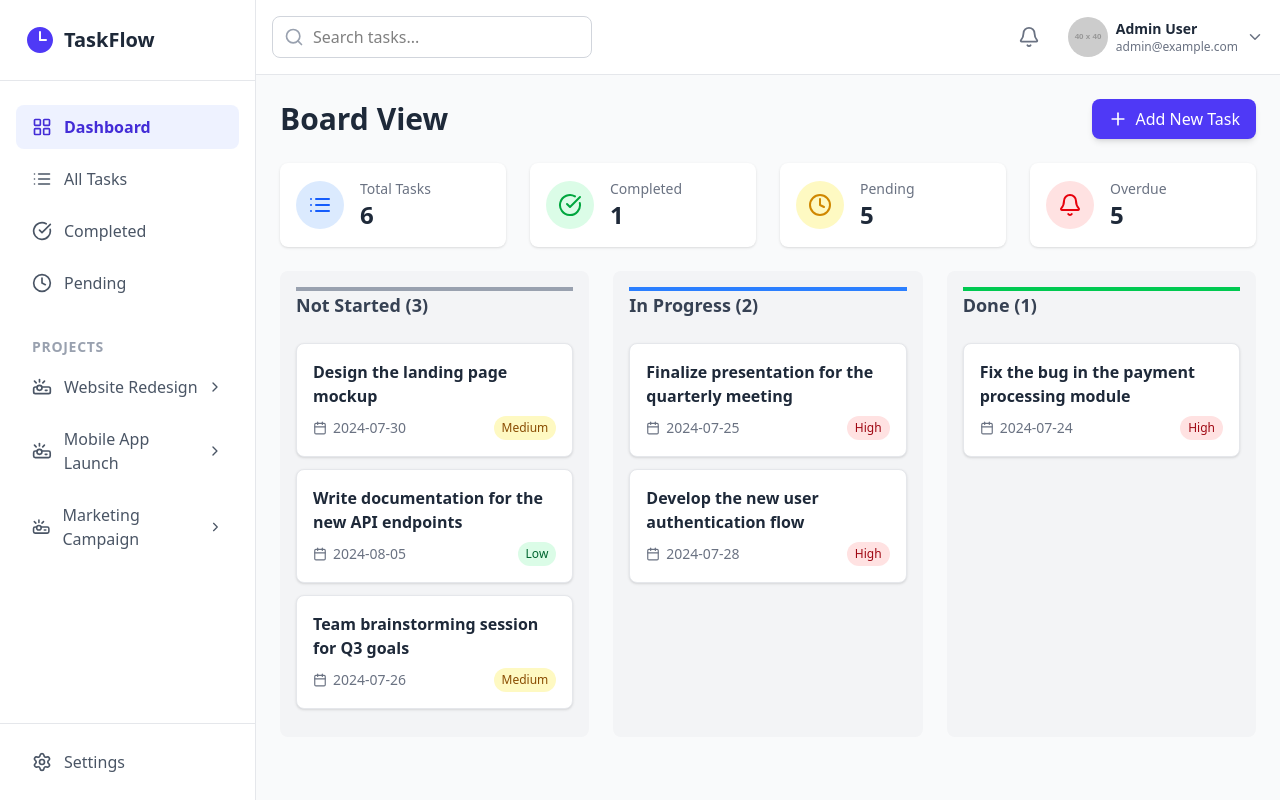
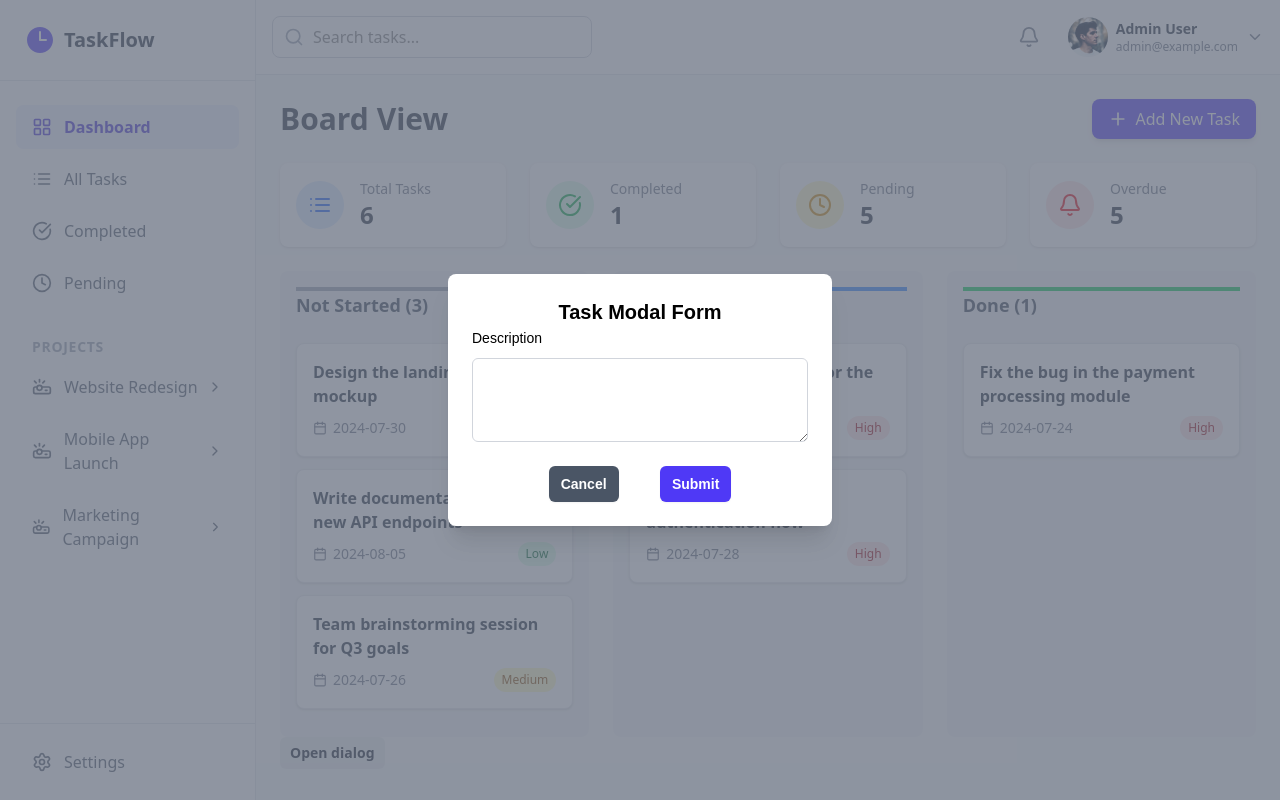
Before and after one commit to EaintHmoo/my-todo-list, a Next.js app: page / in a window 1280 px wide. Built offline with nearby package versions, Linux system fonts and the light colour scheme.

Commit message:
separate files

```diff
--- a/package.json
+++ b/package.json
@@ -10,6 +10,8 @@
   },
   "dependencies": {
     "@dnd-kit/core": "^6.3.1",
+    "@headlessui/react": "^2.2.4",
+    "@heroicons/react": "^2.2.0",
     "lucide-react": "^0.525.0",
     "next": "15.4.2",
     "react": "19.1.0",
--- /dev/null
+++ b/src/app/(main)/layout.tsx
@@ -0,0 +1,42 @@
+"use client";
+import React, { useState } from 'react';
+import { ChevronDown, Search, Bell, Menu } from 'lucide-react';
+import Sidebar from '@/components/Sidebar';
+import Image from 'next/image';
+import avatorImage from '@/images/avatar.jpg';
+
+export default function RootLayout({
+  children,
+}: Readonly<{
+  children: React.ReactNode;
+}>) {
+  const [isSidebarOpen, setSidebarOpen] = useState(false);
+
+  return (
+    <div className="flex h-screen bg-gray-50 font-sans overflow-hidden">
+        <Sidebar isSidebarOpen={isSidebarOpen} setSidebarOpen={setSidebarOpen} />
+        <div className="flex-1 flex flex-col overflow-hidden">
+        <header className="bg-white border-b border-gray-200 p-4 flex items-center justify-between flex-shrink-0">
+            <div className="flex items-center">
+            <button onClick={() => setSidebarOpen(true)} className="md:hidden mr-4 text-gray-600"><Menu size={24} /></button>
+            <div className="relative hidden md:block"><Search className="absolute left-3 top-1/2 -translate-y-1/2 text-gray-400" size={20} /><input type="text" placeholder="Search tasks..." className="w-full md:w-80 pl-10 pr-4 py-2 border border-gray-300 rounded-lg focus:outline-none focus:ring-2 focus:ring-indigo-500" /></div>
+            </div>
+            <div className="flex items-center space-x-5">
+            <button className="p-2 text-gray-500 hover:text-gray-800 hover:bg-gray-100 rounded-full"><Bell size={22} /></button>
+            <div className="flex items-center space-x-2">
+            <Image
+            src={avatorImage}
+            sizes="(min-width: 1024px) 32rem, 20rem"
+            alt="User Avatar"
+            className="w-10 h-10 rounded-full" />
+                <div><p className="font-semibold text-sm text-gray-800">Admin User</p><p className="text-xs text-gray-500">admin@example.com</p></div><ChevronDown size={18} className="text-gray-500 cursor-pointer" /></div>
+            </div>
+        </header>
+
+        <main className="flex-1 overflow-x-hidden overflow-y-auto p-6">
+            {children}
+        </main>
+        </div>
+    </div>
+  );
+}
--- a/src/app/_page.tsx
+++ /dev/null
@@ -1,7 +0,0 @@
-export default function Home() {
-  return (
-    <div className="font-sans grid grid-rows-[20px_1fr_20px] items-center justify-items-center min-h-screen p-8 pb-20 gap-16 sm:p-20">
-        Hello World
-    </div>
-  );
-}
--- a/src/components/Dashboard.tsx
+++ b/src/components/Dashboard.tsx
@@ -1,13 +1,13 @@
 "use client";
 import React, { useState } from 'react';
 import { DndContext, DragEndEvent, DragOverlay, DragStartEvent, closestCorners } from '@dnd-kit/core';
-import { ChevronDown, Search, Bell, Plus, CheckCircle, Clock, List, Menu } from 'lucide-react';
-import Sidebar from '@/components/Sidebar';
+import {  Bell, Plus, CheckCircle, Clock, List} from 'lucide-react';
 import { getTasksByStatus } from '@/libs/task';
 import { Column, ColumnId, Task } from '@/model/task';
 import StatCard from '@/components/StartCard';
 import KanbanColumn from '@/components/KanbanColumn';
 import KanbanTaskCard from '@/components/KanbanTaskCard';
+import TaskModal from './TaskModal';
 
 
 // Mock Data
@@ -23,7 +23,6 @@ const initialTasks:Array<Task> = [
 export default function Dashboard(){
     const [tasks, setTasks] = useState<Task[]>(initialTasks);
     const [columns, setColumns] = useState<Record<ColumnId, Column>>(getTasksByStatus(initialTasks));
-    const [isSidebarOpen, setSidebarOpen] = useState(false);
     const [activeTask, setActiveTask] = useState<Task | null>(null);
 
     const allTasks = Object.values(columns).flatMap(col => col.tasks);
@@ -56,21 +55,6 @@ export default function Dashboard(){
 
     return (
       <DndContext onDragStart={handleDragStart} onDragEnd={handleDragEnd} collisionDetection={closestCorners}>
-        <div className="flex h-screen bg-gray-50 font-sans overflow-hidden">
-          <Sidebar isSidebarOpen={isSidebarOpen} setSidebarOpen={setSidebarOpen} />
-          <div className="flex-1 flex flex-col overflow-hidden">
-            <header className="bg-white border-b border-gray-200 p-4 flex items-center justify-between flex-shrink-0">
-              <div className="flex items-center">
-                <button onClick={() => setSidebarOpen(true)} className="md:hidden mr-4 text-gray-600"><Menu size={24} /></button>
-                <div className="relative hidden md:block"><Search className="absolute left-3 top-1/2 -translate-y-1/2 text-gray-400" size={20} /><input type="text" placeholder="Search tasks..." className="w-full md:w-80 pl-10 pr-4 py-2 border border-gray-300 rounded-lg focus:outline-none focus:ring-2 focus:ring-indigo-500" /></div>
-              </div>
-              <div className="flex items-center space-x-5">
-                <button className="p-2 text-gray-500 hover:text-gray-800 hover:bg-gray-100 rounded-full"><Bell size={22} /></button>
-                <div className="flex items-center space-x-2"><img src="https://placehold.co/40x40/6366f1/ffffff?text=A" alt="User Avatar" className="w-10 h-10 rounded-full" /><div><p className="font-semibold text-sm text-gray-800">Admin User</p><p className="text-xs text-gray-500">admin@example.com</p></div><ChevronDown size={18} className="text-gray-500 cursor-pointer" /></div>
-              </div>
-            </header>
-
-            <main className="flex-1 overflow-x-hidden overflow-y-auto p-6">
         <div className="flex items-center justify-between mb-6"><h1 className="text-3xl font-bold text-gray-800">Board View</h1><button className="flex items-center bg-indigo-600 text-white px-4 py-2 rounded-lg shadow-md hover:bg-indigo-700 transition-colors"><Plus size={20} className="mr-2" /> Add New Task</button></div>
         <div className="grid grid-cols-1 md:grid-cols-2 lg:grid-cols-4 gap-6 mb-6">
           <StatCard icon={<List size={24} className="text-blue-600" />} title="Total Tasks" value={allTasks.length} color="bg-blue-100" />
@@ -83,12 +67,10 @@ export default function Dashboard(){
                 <KanbanColumn key={column.id} column={column} tasks={column.tasks} />
             ))}
         </div>
-            </main>
-          </div>
         <DragOverlay>
               {activeTask ? <KanbanTaskCard task={activeTask} isDragging /> : null}
         </DragOverlay>
-        </div>
+        <TaskModal/>
       </DndContext>
     );
 }
--- /dev/null
+++ b/src/components/Modal.tsx
@@ -0,0 +1,41 @@
+import { Dialog, DialogBackdrop, DialogPanel } from '@headlessui/react'
+
+type ModalProps = {
+    children:React.ReactNode;
+    open: boolean;
+    setOpen: React.Dispatch<React.SetStateAction<boolean>>;
+};
+
+export default function Modal({
+  children,
+  open,
+  setOpen,
+}:ModalProps){
+  return (
+    <div>
+      <button
+        onClick={() => setOpen(true)}
+        className="rounded-md bg-gray-950/5 px-2.5 py-1.5 text-sm font-semibold text-gray-900 hover:bg-gray-950/10"
+      >
+        Open dialog
+      </button>
+      <Dialog open={open} onClose={setOpen} className="relative z-10">
+        <DialogBackdrop
+          transition
+          className="fixed z-50 inset-0 bg-gray-500/75 transition-opacity data-closed:opacity-0 data-enter:duration-300 data-enter:ease-out data-leave:duration-200 data-leave:ease-in"
+        />
+
+        <div className="fixed inset-0 z-51 w-screen overflow-y-auto">
+          <div className="flex min-h-full items-end justify-center p-4 text-center sm:items-center sm:p-0">
+            <DialogPanel
+              transition
+              className="relative transform overflow-hidden rounded-lg bg-white px-4 pt-5 pb-4 text-left shadow-xl transition-all data-closed:translate-y-4 data-closed:opacity-0 data-enter:duration-300 data-enter:ease-out data-leave:duration-200 data-leave:ease-in sm:my-8 sm:w-full sm:max-w-sm sm:p-6 data-closed:sm:translate-y-0 data-closed:sm:scale-95"
+            >
+              {children}
+            </DialogPanel>
+          </div>
+        </div>
+      </Dialog>
+    </div>
+  )
+}
--- a/src/components/Sidebar.tsx
+++ b/src/components/Sidebar.tsx
@@ -16,8 +16,8 @@ export default function Sidebar({ isSidebarOpen, setSidebarOpen }: SidebarProps)
 
     return (
         <>
-            <div onClick={() => setSidebarOpen(false)} className={`fixed inset-0 bg-black/50 z-30 md:hidden transition-opacity duration-300 ${isSidebarOpen ? 'opacity-100' : 'opacity-0 pointer-events-none'}`} />
-            <aside className={`bg-white border-r border-gray-200 flex flex-col flex-shrink-0 fixed h-full w-64 z-40 transition-transform duration-300 ease-in-out md:static md:translate-x-0 ${isSidebarOpen ? 'translate-x-0' : '-translate-x-full'}`}>
+            <div onClick={() => setSidebarOpen(false)} className={`fixed inset-0 bg-black/50 z-10 md:hidden transition-opacity duration-300 ${isSidebarOpen ? 'opacity-100' : 'opacity-0 pointer-events-none'}`} />
+            <aside className={`bg-white border-r border-gray-200 flex flex-col flex-shrink-0 fixed h-full w-64 z-10 transition-transform duration-300 ease-in-out md:static md:translate-x-0 ${isSidebarOpen ? 'translate-x-0' : '-translate-x-full'}`}>
                 <div className="p-6 flex items-center justify-between border-b border-gray-200">
                     <div className="flex items-center space-x-2">
                         <svg xmlns="http://www.w3.org/2000/svg" viewBox="0 0 24 24" fill="currentColor" className="w-8 h-8 text-indigo-600"><path fillRule="evenodd" d="M12 2.25c-5.385 0-9.75 4.365-9.75 9.75s4.365 9.75 9.75 9.75 9.75-4.365 9.75-9.75S17.385 2.25 12 2.25zM12.75 6a.75.75 0 00-1.5 0v6c0 .414.336.75.75.75h4.5a.75.75 0 000-1.5h-3.75V6z" clipRule="evenodd" /></svg>
--- /dev/null
+++ b/src/components/TaskModal.tsx
@@ -0,0 +1,46 @@
+'use client';
+
+import { useState } from 'react'
+import Modal from './Modal';
+
+export default function TaskModal() {
+  const [open, setOpen] = useState(true)
+
+  return (
+    <Modal open={open} setOpen={setOpen}>
+      <form>
+        <h1 className="text-xl font-bold text-center"> Task Modal Form</h1>
+        <div className="col-span-full">
+          <label htmlFor="description" className="block text-sm/6 font-medium">
+            Description
+          </label>
+          <div className="mt-2">
+            <textarea
+              id="description"
+              name="description"
+              rows={3}
+              className="block w-full rounded-md bg-white px-3 py-1.5 text-base text-gray-900 outline-1 -outline-offset-1 outline-gray-300 placeholder:text-gray-400 focus:outline-2 focus:-outline-offset-2 focus:outline-indigo-600 sm:text-sm/6"
+              defaultValue={''}
+            />
+          </div>
+        </div>
+        <div className="mt-5 sm:mt-6 flex justify-around w-2/3 mx-auto">
+          <button
+            type="button"
+            onClick={() => setOpen(false)}
+            className="inline-flex justify-center rounded-md bg-gray-600 px-3 py-2 text-sm font-semibold text-white shadow-xs hover:bg-indigo-500 focus-visible:outline-2 focus-visible:outline-offset-2 focus-visible:outline-indigo-600"
+          >
+            Cancel
+          </button>
+          <button
+            type="button"
+            onClick={() => setOpen(false)}
+            className="inline-flex justify-center rounded-md bg-indigo-600 px-3 py-2 text-sm font-semibold text-white shadow-xs hover:bg-indigo-500 focus-visible:outline-2 focus-visible:outline-offset-2 focus-visible:outline-indigo-600"
+          >
+            Submit
+          </button>
+      </div>
+      </form>
+    </Modal>
+  )
+}
```
Also changed, not shown: src/app/(main)/(dashboard)/page.tsx (renamed from src/app/(dashboard)/page.tsx), src/images/avatar.jpg (added), 1 other file (tests, documents, lock files or other folders). Lines whose indentation alone changed are shown as unchanged.
